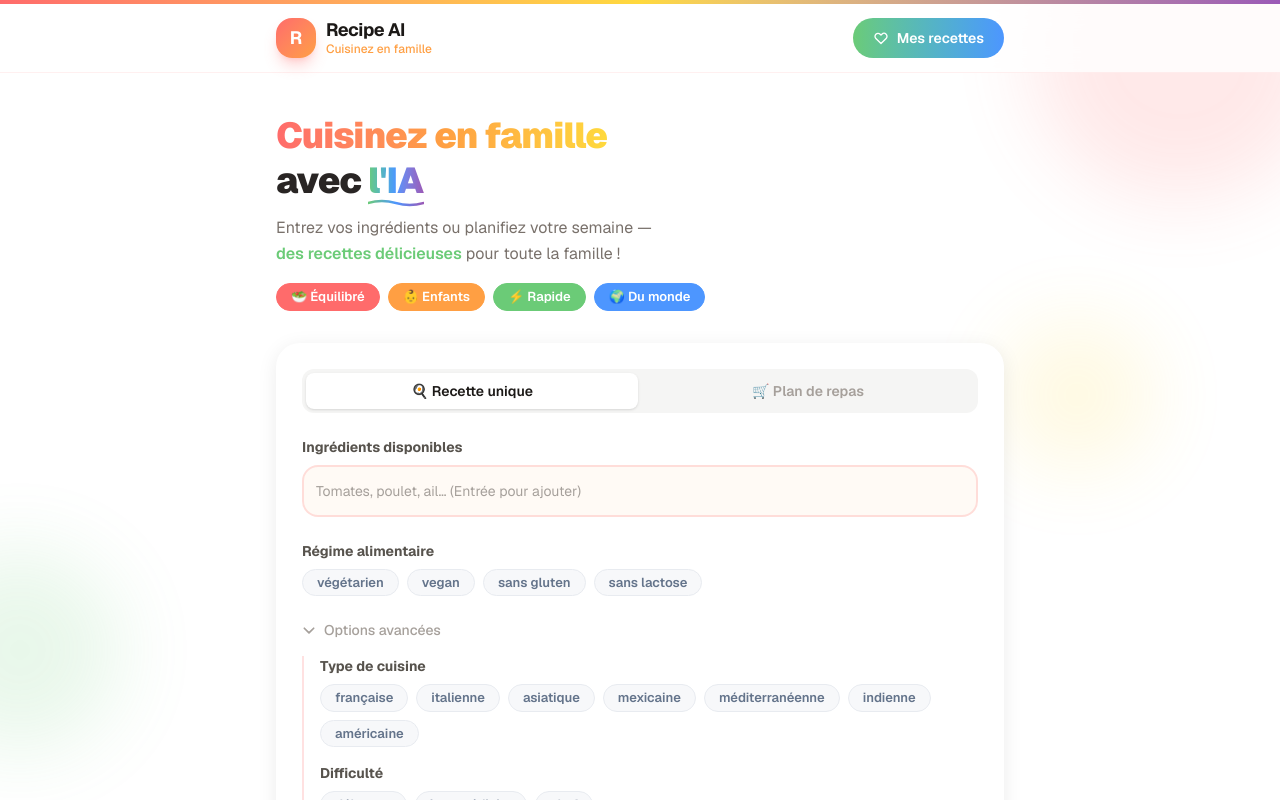
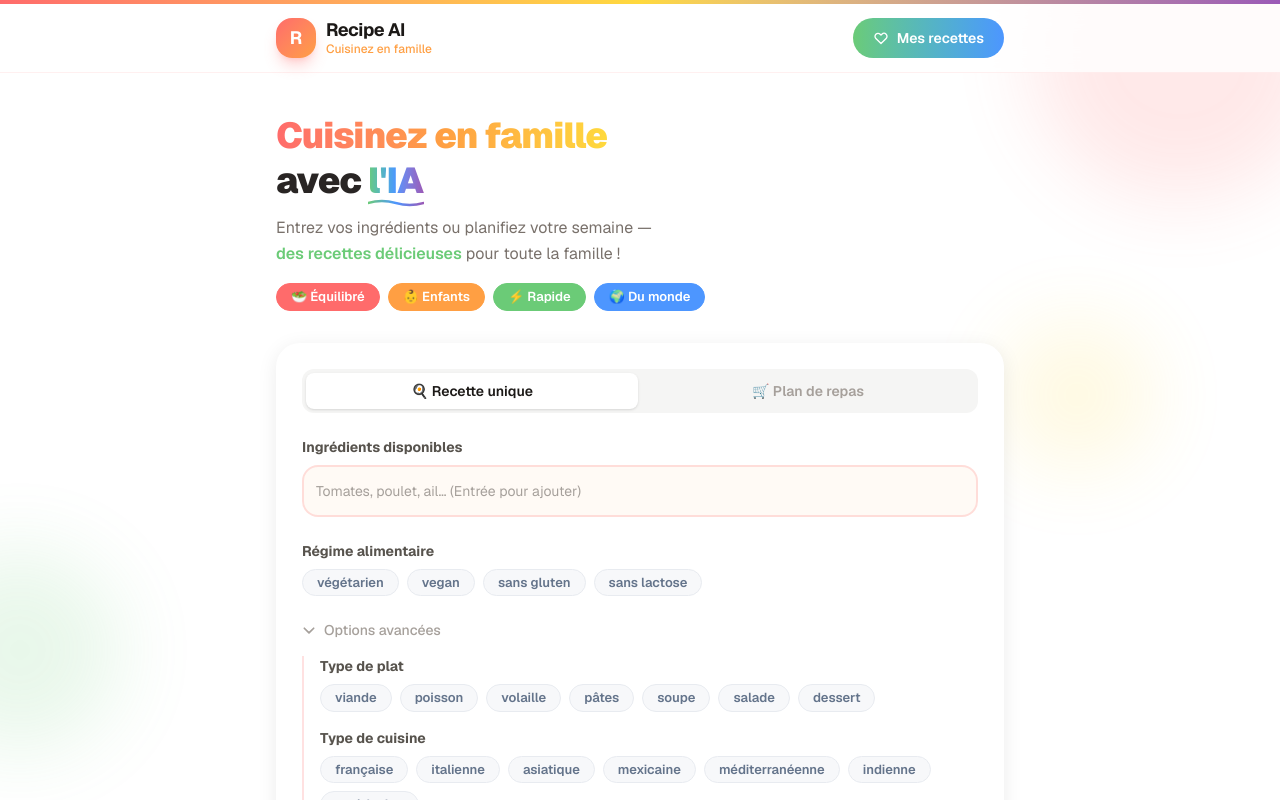
Before and after one commit to Dawie33/recipe-ai, a Next.js app: page / in a window 1280 px wide. Both pictures are taken after a click on the button "Options avancées". Shown: the top 800 px of the page. Built offline with nearby package versions, Linux system fonts and the light colour scheme.

Commit message:
feat: add plat types multi-select (viande, poisson, volaille, pâtes, soupe, salad, dessert)

```diff
--- a/app/api/generate/route.ts
+++ b/app/api/generate/route.ts
@@ -9,12 +9,14 @@ export async function POST(request: NextRequest) {
     ingredients,
     filters,
     cuisineTypes,
+    platTypes,
     difficulty,
     maxDuration,
   }: {
     ingredients: string[];
     filters: DietaryFilter[];
     cuisineTypes?: CuisineType[];
+    platTypes?: string[];
     difficulty?: Difficulty;
     maxDuration?: MaxDuration;
   } = await request.json();
@@ -25,6 +27,7 @@ export async function POST(request: NextRequest) {
 
   const constraints: string[] = [];
   if (filters.length > 0) constraints.push(`Contraintes alimentaires : ${filters.join(', ')}`);
+  if (platTypes && platTypes.length > 0) constraints.push(`Type(s) de plat : ${platTypes.join(' ou ')}`);
   if (cuisineTypes && cuisineTypes.length > 0) constraints.push(`Type(s) de cuisine : ${cuisineTypes.join(' ou ')}`);
   if (difficulty) constraints.push(`Niveau de difficulté : ${difficulty}`);
   if (maxDuration) constraints.push(`Temps de préparation maximum : ${maxDuration}`);
--- a/app/api/shopping-list/route.ts
+++ b/app/api/shopping-list/route.ts
@@ -10,6 +10,7 @@ export async function POST(request: NextRequest) {
     numberOfPeople,
     filters,
     cuisineTypes,
+    platTypes,
     difficulty,
     maxDuration,
   }: {
@@ -17,12 +18,14 @@ export async function POST(request: NextRequest) {
     numberOfPeople: number;
     filters: DietaryFilter[];
     cuisineTypes?: CuisineType[];
+    platTypes?: string[];
     difficulty?: Difficulty;
     maxDuration?: MaxDuration;
   } = await request.json();
 
   const constraints: string[] = [];
   if (filters.length > 0) constraints.push(`Contraintes alimentaires : ${filters.join(', ')}`);
+  if (platTypes && platTypes.length > 0) constraints.push(`Type(s) de plat : ${platTypes.join(' ou ')}`);
   if (cuisineTypes && cuisineTypes.length > 0) constraints.push(`Type(s) de cuisine : ${cuisineTypes.join(' ou ')}`);
   if (difficulty) constraints.push(`Niveau de difficulté : ${difficulty}`);
   if (maxDuration) constraints.push(`Temps de préparation maximum par repas : ${maxDuration}`);
--- a/components/RecipeForm.tsx
+++ b/components/RecipeForm.tsx
@@ -5,6 +5,7 @@ import { DietaryFilter, CuisineType, Difficulty, MaxDuration } from '@/types/rec
 
 const FILTERS: DietaryFilter[] = ['végétarien', 'vegan', 'sans gluten', 'sans lactose'];
 const CUISINES: CuisineType[] = ['française', 'italienne', 'asiatique', 'mexicaine', 'méditerranéenne', 'indienne', 'américaine'];
+const PLAT_TYPES = ['viande', 'poisson', 'volaille', 'pâtes', 'soupe', 'salade', 'dessert'];
 const DIFFICULTIES: Difficulty[] = ['débutant', 'intermédiaire', 'chef'];
 const DURATIONS: MaxDuration[] = ['15 min', '30 min', '45 min', '1h'];
 
@@ -14,6 +15,7 @@ export interface GenerateParams {
   ingredients: string[];
   filters: DietaryFilter[];
   cuisineTypes?: CuisineType[];
+  platTypes?: string[];
   difficulty?: Difficulty;
   maxDuration?: MaxDuration;
 }
@@ -23,6 +25,7 @@ export interface PlanParams {
   numberOfPeople: number;
   filters: DietaryFilter[];
   cuisineTypes?: CuisineType[];
+  platTypes?: string[];
   difficulty?: Difficulty;
   maxDuration?: MaxDuration;
 }
@@ -41,6 +44,7 @@ export default function RecipeForm({ onGenerate, onGeneratePlan, loading }: Reci
   const [numberOfPeople, setNumberOfPeople] = useState(2);
   const [selectedFilters, setSelectedFilters] = useState<DietaryFilter[]>([]);
   const [cuisineTypes, setCuisineTypes] = useState<CuisineType[]>([]);
+  const [platTypes, setPlatTypes] = useState<string[]>([]);
   const [difficulty, setDifficulty] = useState<Difficulty | undefined>();
   const [maxDuration, setMaxDuration] = useState<MaxDuration | undefined>();
   const [showAdvanced, setShowAdvanced] = useState(false);
@@ -62,7 +66,7 @@ export default function RecipeForm({ onGenerate, onGeneratePlan, loading }: Reci
   }
 
   function handleSubmit() {
-    const common = { filters: selectedFilters, cuisineTypes, difficulty, maxDuration };
+    const common = { filters: selectedFilters, cuisineTypes, platTypes, difficulty, maxDuration };
     if (mode === 'recette') {
       if (ingredients.length === 0) return;
       onGenerate({ ingredients, ...common });
@@ -75,7 +79,11 @@ export default function RecipeForm({ onGenerate, onGeneratePlan, loading }: Reci
     setCuisineTypes((prev) => prev.includes(c) ? prev.filter((x) => x !== c) : [...prev, c]);
   }
 
-  const advancedCount = [cuisineTypes.length > 0, difficulty, maxDuration].filter(Boolean).length;
+  function togglePlatType(p: string) {
+    setPlatTypes((prev) => prev.includes(p) ? prev.filter((x) => x !== p) : [...prev, p]);
+  }
+
+  const advancedCount = [cuisineTypes.length > 0, platTypes.length > 0, difficulty, maxDuration].filter(Boolean).length;
 
   return (
     <div className="card p-6 space-y-6">
@@ -195,6 +203,22 @@ export default function RecipeForm({ onGenerate, onGeneratePlan, loading }: Reci
         {showAdvanced && (
           <div className="mt-4 space-y-4 pl-4 border-l-2 border-coral/20 animate-slide-down">
             <div>
+              <label className="block mb-2 text-sm font-bold text-stone-600">Type de plat</label>
+              <div className="flex flex-wrap gap-2">
+                {PLAT_TYPES.map((p, i) => {
+                  const colors = ['chip-coral', 'chip-mango', 'chip-mint', 'chip-sky', 'chip-lavender', 'chip-peach', 'chip-sunshine'];
+                  return (
+                    <button
+                      key={p}
+                      onClick={() => togglePlatType(p)}
+                      className={`chip ${platTypes.includes(p) ? colors[i % colors.length] : 'chip-idle'}`}
+                    >{p}</button>
+                  );
+                })}
+              </div>
+            </div>
+
+            <div>
               <label className="block mb-2 text-sm font-bold text-stone-600">Type de cuisine</label>
               <div className="flex flex-wrap gap-2">
                 {CUISINES.map((c, i) => {
```
